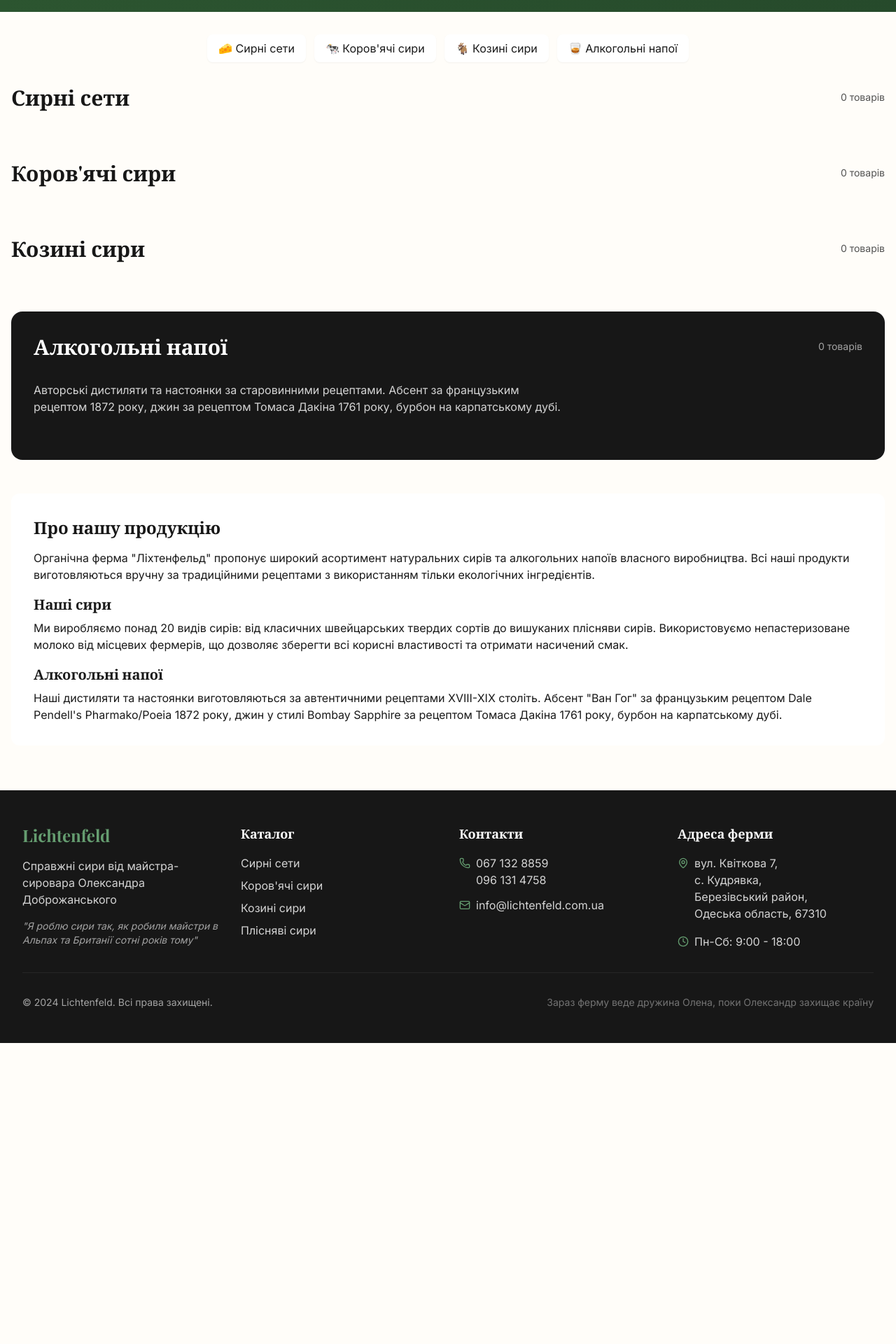
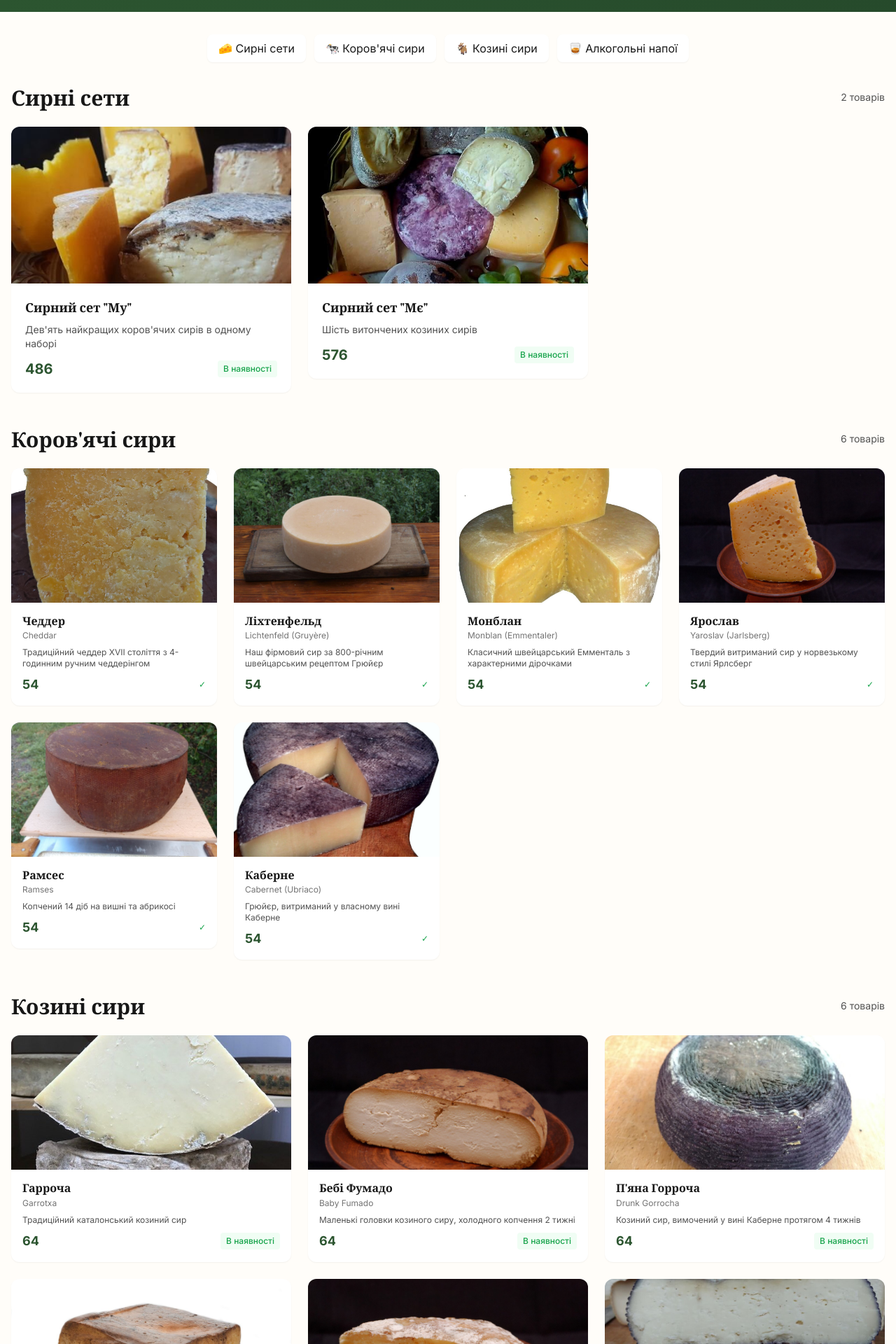
Before and after one commit to ailubes/lichtenfeld, a Next.js app: page /catalog in a window 1280 px wide. Shown: the part 340-2260 px from the top of the page at 70% size. Before the commit the page ends 1830 px from the top, so only its background shows below. Built offline with nearby package versions, Linux system fonts and the light colour scheme.

Commit message:
Fixed typescript error FINAL

```diff
--- a/app/blog/[slug]/page.tsx
+++ b/app/blog/[slug]/page.tsx
@@ -12,7 +12,7 @@ export async function generateStaticParams() {
   }))
 }
 
-export async function generateMetadata({ params }: { params: { slug: string } }): Promise<Metadata> {
+export async function generateMetadata({ params }: { params: Promise<{ slug: string }> }): Promise<Metadata> {
   const { slug } = await params
   const post = getBlogPost(slug)
 
@@ -35,7 +35,7 @@ export async function generateMetadata({ params }: { params: { slug: string } })
   }
 }
 
-export default async function BlogPostPage({ params }: { params: { slug: string } }) {
+export default async function BlogPostPage({ params }: { params: Promise<{ slug: string }> }) {
   const { slug } = await params
   const post = getBlogPost(slug)
 
--- a/app/catalog/cow/page.tsx
+++ b/app/catalog/cow/page.tsx
@@ -3,7 +3,7 @@ import Image from 'next/image'
 import { products } from '@/lib/products-data'
 
 export default function CowCheesePage() {
-  const cowCheeses = products.filter(p => p.category === 'cow-cheese')
+  const cowCheeses = products.filter(p => p.category.includes('cow-hard'))
 
   return (
     <div className="min-h-screen bg-cream-light">
@@ -17,16 +17,16 @@ export default function CowCheesePage() {
 
         <div className="grid grid-cols-1 md:grid-cols-2 lg:grid-cols-3 gap-6">
           {cowCheeses.map((product) => (
-            <Link key={product.id} href={`/product/${product.slug}`}>
+            <Link key={product.slug} href={`/product/${product.slug}`}>
               <div className="bg-white rounded-xl shadow-sm hover:shadow-lg transition-shadow overflow-hidden cursor-pointer group">
                 <div className="relative h-48 w-full">
                   <Image
-                    src={product.image}
-                    alt={product.name}
+                    src={product.images[0]}
+                    alt={product.title}
                     fill
                     className="object-cover group-hover:scale-105 transition-transform duration-300"
                   />
-                  {!product.available && (
+                  {product.status === 'out' && (
                     <div className="absolute inset-0 bg-black/40 flex items-center justify-center">
                       <span className="bg-white px-3 py-1 rounded-lg text-sm font-semibold">
                         Немає в наявності
@@ -35,11 +35,11 @@ export default function CowCheesePage() {
                   )}
                 </div>
                 <div className="p-4">
-                  <h3 className="font-semibold text-lg text-neutral-900 mb-1">{product.name}</h3>
-                  <p className="text-sm text-neutral-600 mb-2 line-clamp-2">{product.description}</p>
+                  <h3 className="font-semibold text-lg text-neutral-900 mb-1">{product.title}</h3>
+                  <p className="text-sm text-neutral-600 mb-2 line-clamp-2">{product.shortDescription}</p>
                   <div className="flex items-center justify-between">
                     <span className="text-lg font-bold text-primary-600">{product.price}</span>
-                    {product.available && (
+                    {product.status !== 'out' && (
                       <span className="text-xs text-green-600 font-medium">В наявності</span>
                     )}
                   </div>
--- a/app/catalog/goat/page.tsx
+++ b/app/catalog/goat/page.tsx
@@ -3,7 +3,7 @@ import Image from 'next/image'
 import { products } from '@/lib/products-data'
 
 export default function GoatCheesePage() {
-  const goatCheeses = products.filter(p => p.category === 'goat-cheese')
+  const goatCheeses = products.filter(p => p.category.includes('goat'))
 
   return (
     <div className="min-h-screen bg-cream-light">
@@ -17,16 +17,16 @@ export default function GoatCheesePage() {
 
         <div className="grid grid-cols-1 md:grid-cols-2 lg:grid-cols-3 gap-6">
           {goatCheeses.map((product) => (
-            <Link key={product.id} href={`/product/${product.slug}`}>
+            <Link key={product.slug} href={`/product/${product.slug}`}>
               <div className="bg-white rounded-xl shadow-sm hover:shadow-lg transition-shadow overflow-hidden cursor-pointer group">
                 <div className="relative h-48 w-full">
                   <Image
-                    src={product.image}
-                    alt={product.name}
+                    src={product.images[0]}
+                    alt={product.title}
                     fill
                     className="object-cover group-hover:scale-105 transition-transform duration-300"
                   />
-                  {!product.available && (
+                  {product.status === 'out' && (
                     <div className="absolute inset-0 bg-black/40 flex items-center justify-center">
                       <span className="bg-white px-3 py-1 rounded-lg text-sm font-semibold">
                         Немає в наявності
@@ -35,11 +35,11 @@ export default function GoatCheesePage() {
                   )}
                 </div>
                 <div className="p-4">
-                  <h3 className="font-semibold text-lg text-neutral-900 mb-1">{product.name}</h3>
-                  <p className="text-sm text-neutral-600 mb-2 line-clamp-2">{product.description}</p>
+                  <h3 className="font-semibold text-lg text-neutral-900 mb-1">{product.title}</h3>
+                  <p className="text-sm text-neutral-600 mb-2 line-clamp-2">{product.shortDescription}</p>
                   <div className="flex items-center justify-between">
                     <span className="text-lg font-bold text-primary-600">{product.price}</span>
-                    {product.available && (
+                    {product.status !== 'out' && (
                       <span className="text-xs text-green-600 font-medium">В наявності</span>
                     )}
                   </div>
--- a/app/catalog/page.tsx
+++ b/app/catalog/page.tsx
@@ -15,10 +15,10 @@ export const metadata: Metadata = {
 }
 
 export default function CatalogPage() {
-  const cheeseSets = products.filter(p => p.category === 'cheese-sets')
-  const cowCheeses = products.filter(p => p.category === 'cow-cheese')
-  const goatCheeses = products.filter(p => p.category === 'goat-cheese')
-  const spirits = products.filter(p => p.category === 'spirits')
+  const cheeseSets = products.filter(p => p.category.includes('set'))
+  const cowCheeses = products.filter(p => p.category.includes('cow-hard'))
+  const goatCheeses = products.filter(p => p.category.includes('goat'))
+  const spirits = products.filter(p => p.category.includes('drink'))
 
   return (
     <div className="min-h-screen bg-cream-light">
@@ -70,17 +70,17 @@ export default function CatalogPage() {
           </div>
           <div className="grid grid-cols-1 md:grid-cols-2 lg:grid-cols-3 gap-6">
             {cheeseSets.map((product) => (
-              <article key={product.id} itemScope itemType="https://schema.org/Product">
+              <article key={product.slug} itemScope itemType="https://schema.org/Product">
                 <Link href={`/product/${product.slug}`}>
                   <div className="bg-white rounded-xl shadow-sm hover:shadow-xl transition-all duration-300 overflow-hidden cursor-pointer group">
                     <div className="relative h-56 w-full">
                       <Image
-                        src={product.image}
-                        alt={product.name}
+                        src={product.images[0]}
+                        alt={product.title}
                         fill
                         className="object-cover group-hover:scale-105 transition-transform duration-300"
                       />
-                      {!product.available && (
+                      {product.status === 'out' && (
                         <div className="absolute inset-0 bg-black/40 flex items-center justify-center">
                           <span className="bg-white px-3 py-1 rounded-lg text-sm font-semibold">
                             Немає в наявності
@@ -90,10 +90,10 @@ export default function CatalogPage() {
                     </div>
                     <div className="p-5">
                       <h3 className="font-bold text-lg text-neutral-900 mb-2" itemProp="name">
-                        {product.name}
+                        {product.title}
                       </h3>
                       <p className="text-sm text-neutral-600 mb-3 line-clamp-2" itemProp="description">
-                        {product.description}
+                        {product.shortDescription}
                       </p>
                       <div className="flex items-center justify-between">
                         <div itemProp="offers" itemScope itemType="https://schema.org/Offer">
@@ -102,7 +102,7 @@ export default function CatalogPage() {
                           </span>
                           <meta itemProp="priceCurrency" content="UAH" />
                         </div>
-                        {product.available && (
+                        {product.status !== 'out' && (
                           <span className="text-xs text-green-600 font-medium bg-green-50 px-2 py-1 rounded">
                             В наявності
                           </span>
@@ -126,38 +126,33 @@ export default function CatalogPage() {
           </div>
           <div className="grid grid-cols-1 md:grid-cols-2 lg:grid-cols-4 gap-6">
             {cowCheeses.map((product) => (
-              <article key={product.id} itemScope itemType="https://schema.org/Product">
+              <article key={product.slug} itemScope itemType="https://schema.org/Product">
                 <Link href={`/product/${product.slug}`}>
                   <div className="bg-white rounded-xl shadow-sm hover:shadow-xl transition-all duration-300 overflow-hidden cursor-pointer group">
                     <div className="relative h-48 w-full">
                       <Image
-                        src={product.image}
-                        alt={product.name}
+                        src={product.images[0]}
+                        alt={product.title}
                         fill
                         className="object-cover group-hover:scale-105 transition-transform duration-300"
                       />
-                      {!product.available && (
+                      {product.status === 'out' && (
                         <div className="absolute inset-0 bg-black/40 flex items-center justify-center">
                           <span className="bg-white px-3 py-1 rounded-lg text-sm font-semibold">
                             Немає в наявності
                           </span>
                         </div>
                       )}
-                      {product.isSpecial && (
-                        <span className="absolute top-2 right-2 bg-red-500 text-white text-xs px-2 py-1 rounded">
-                          Особливий
-                        </span>
-                      )}
                     </div>
                     <div className="p-4">
                       <h3 className="font-bold text-neutral-900 mb-1" itemProp="name">
-                        {product.name}
+                        {product.title}
                       </h3>
-                      {product.nameEnglish && (
-                        <p className="text-xs text-neutral-500 mb-2">{product.nameEnglish}</p>
+                      {product.titleEn && (
+                        <p className="text-xs text-neutral-500 mb-2">{product.titleEn}</p>
                       )}
                       <p className="text-xs text-neutral-600 mb-2 line-clamp-2" itemProp="description">
-                        {product.description}
+                        {product.shortDescription}
                       </p>
                       <div className="flex items-center justify-between">
                         <div itemProp="offers" itemScope itemType="https://schema.org/Offer">
@@ -166,7 +161,7 @@ export default function CatalogPage() {
                           </span>
                           <meta itemProp="priceCurrency" content="UAH" />
                         </div>
-                        {product.available && (
+                        {product.status !== 'out' && (
                           <span className="text-xs text-green-600 font-medium">✓</span>
                         )}
                       </div>
@@ -188,17 +183,17 @@ export default function CatalogPage() {
           </div>
           <div className="grid grid-cols-1 md:grid-cols-2 lg:grid-cols-3 gap-6">
             {goatCheeses.map((product) => (
-              <article key={product.id} itemScope itemType="https://schema.org/Product">
+              <article key={product.slug} itemScope itemType="https://schema.org/Product">
                 <Link href={`/product/${product.slug}`}>
                   <div className="bg-white rounded-xl shadow-sm hover:shadow-xl transition-all duration-300 overflow-hidden cursor-pointer group">
                     <div className="relative h-48 w-full">
                       <Image
-                        src={product.image}
-                        alt={product.name}
+                        src={product.images[0]}
+                        alt={product.title}
                         fill
                         className="object-cover group-hover:scale-105 transition-transform duration-300"
                       />
-                      {!product.available && (
+                      {product.status === 'out' && (
                         <div className="absolute inset-0 bg-black/40 flex items-center justify-center">
                           <span className="bg-white px-3 py-1 rounded-lg text-sm font-semibold">
                             Немає в наявності
@@ -208,13 +203,13 @@ export default function CatalogPage() {
                     </div>
                     <div className="p-4">
                       <h3 className="font-bold text-neutral-900 mb-1" itemProp="name">
-                        {product.name}
+                        {product.title}
                       </h3>
-                      {product.nameEnglish && (
-                        <p className="text-xs text-neutral-500 mb-2">{product.nameEnglish}</p>
+                      {product.titleEn && (
+                        <p className="text-xs text-neutral-500 mb-2">{product.titleEn}</p>
                       )}
                       <p className="text-xs text-neutral-600 mb-2 line-clamp-3" itemProp="description">
-                        {product.description}
+                        {product.shortDescription}
                       </p>
                       <div className="flex items-center justify-between">
                         <div itemProp="offers" itemScope itemType="https://schema.org/Offer">
@@ -223,7 +218,7 @@ export default function CatalogPage() {
                           </span>
                           <meta itemProp="priceCurrency" content="UAH" />
                         </div>
-                        {product.available && (
+                        {product.status !== 'out' && (
                           <span className="text-xs text-green-600 font-medium bg-green-50 px-2 py-1 rounded">
                             В наявності
                           </span>
@@ -252,17 +247,17 @@ export default function CatalogPage() {
             </p>
             <div className="grid grid-cols-1 md:grid-cols-2 lg:grid-cols-3 gap-6">
               {spirits.map((product) => (
-                <article key={product.id} itemScope itemType="https://schema.org/Product">
+                <article key={product.slug} itemScope itemType="https://schema.org/Product">
                   <Link href={`/product/${product.slug}`}>
                     <div className="bg-neutral-800 rounded-xl hover:bg-neutral-700 transition-all duration-300 overflow-hidden cursor-pointer group">
                       <div className="relative h-56 bg-gradient-to-br from-neutral-700 to-neutral-900">
                         <Image
-                          src={product.image}
-                          alt={product.name}
+                          src={product.images[0]}
+                          alt={product.title}
                           fill
                           className="object-contain p-6"
                         />
-                        {!product.available && (
+                        {product.status === 'out' && (
                           <div className="absolute inset-0 bg-black/60 flex items-center justify-center">
                             <span className="bg-white text-neutral-900 px-3 py-1 rounded-lg text-sm font-semibold">
                               Немає в наявності
@@ -272,13 +267,13 @@ export default function CatalogPage() {
                       </div>
                       <div className="p-5">
                         <h3 className="font-bold text-lg mb-1" itemProp="name">
-                          {product.name}
+                          {product.title}
                         </h3>
-                        {product.nameEnglish && (
-                          <p className="text-sm text-neutral-400 mb-2">{product.nameEnglish}</p>
+                        {product.titleEn && (
+                          <p className="text-sm text-neutral-400 mb-2">{product.titleEn}</p>
                         )}
                         <p className="text-sm text-neutral-300 mb-3 line-clamp-3" itemProp="description">
-                          {product.description}
+                          {product.shortDescription}
                         </p>
                         <div className="flex items-center justify-between">
                           <div itemProp="offers" itemScope itemType="https://schema.org/Offer">
@@ -287,8 +282,8 @@ export default function CatalogPage() {
                             </span>
                             <meta itemProp="priceCurrency" content="UAH" />
                           </div>
-                          {product.volume && (
-                            <span className="text-sm text-neutral-400">{product.volume}</span>
+                          {product.weight && (
+                            <span className="text-sm text-neutral-400">{product.weight}</span>
                           )}
                         </div>
                       </div>
--- a/app/catalog/sets/page.tsx
+++ b/app/catalog/sets/page.tsx
@@ -3,7 +3,7 @@ import Image from 'next/image'
 import { products } from '@/lib/products-data'
 
 export default function CheeseSetsPage() {
-  const cheeseSets = products.filter(p => p.category === 'cheese-sets')
+  const cheeseSets = products.filter(p => p.category.includes('set'))
 
   return (
     <div className="min-h-screen bg-cream-light">
@@ -17,16 +17,16 @@ export default function CheeseSetsPage() {
 
         <div className="grid grid-cols-1 md:grid-cols-2 gap-8 max-w-4xl mx-auto">
           {cheeseSets.map((product) => (
-            <Link key={product.id} href={`/product/${product.slug}`}>
+            <Link key={product.slug} href={`/product/${product.slug}`}>
               <div className="bg-white rounded-xl shadow-sm hover:shadow-lg transition-shadow overflow-hidden cursor-pointer group">
                 <div className="relative h-64 w-full">
                   <Image
-                    src={product.image}
-                    alt={product.name}
+                    src={product.images[0]}
+                    alt={product.title}
                     fill
                     className="object-cover group-hover:scale-105 transition-transform duration-300"
                   />
-                  {!product.available && (
+                  {product.status === 'out' && (
                     <div className="absolute inset-0 bg-black/40 flex items-center justify-center">
                       <span className="bg-white px-3 py-1 rounded-lg text-sm font-semibold">
                         Немає в наявності
@@ -35,11 +35,11 @@ export default function CheeseSetsPage() {
                   )}
                 </div>
                 <div className="p-6">
-                  <h3 className="font-bold text-xl text-neutral-900 mb-2">{product.name}</h3>
-                  <p className="text-neutral-600 mb-4">{product.description}</p>
+                  <h3 className="font-bold text-xl text-neutral-900 mb-2">{product.title}</h3>
+                  <p className="text-neutral-600 mb-4">{product.shortDescription}</p>
                   <div className="flex items-center justify-between">
                     <span className="text-2xl font-bold text-primary-600">{product.price}</span>
-                    {product.available && (
+                    {product.status !== 'out' && (
                       <button className="px-4 py-2 bg-primary-600 text-white rounded-lg hover:bg-primary-700 transition-colors">
                         Замовити
                       </button>
--- a/app/product/[slug]/page.tsx
+++ b/app/product/[slug]/page.tsx
@@ -10,7 +10,7 @@ export async function generateStaticParams() {
   }))
 }
 
-export default async function ProductPage({ params }: { params: { slug: string } }) {
+export default async function ProductPage({ params }: { params: Promise<{ slug: string }> }) {
   const { slug } = await params
   const product = products.find(p => p.slug === slug)
 
```
Also changed, not shown: app/catalog/blue/page.tsx (+11 -11 lines).
